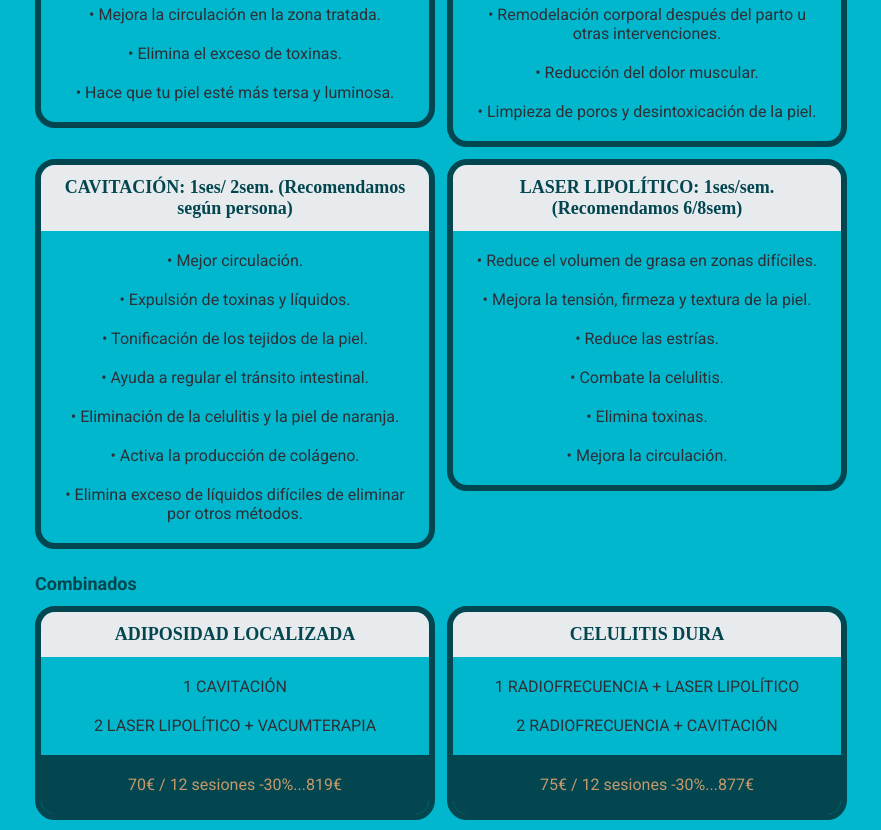
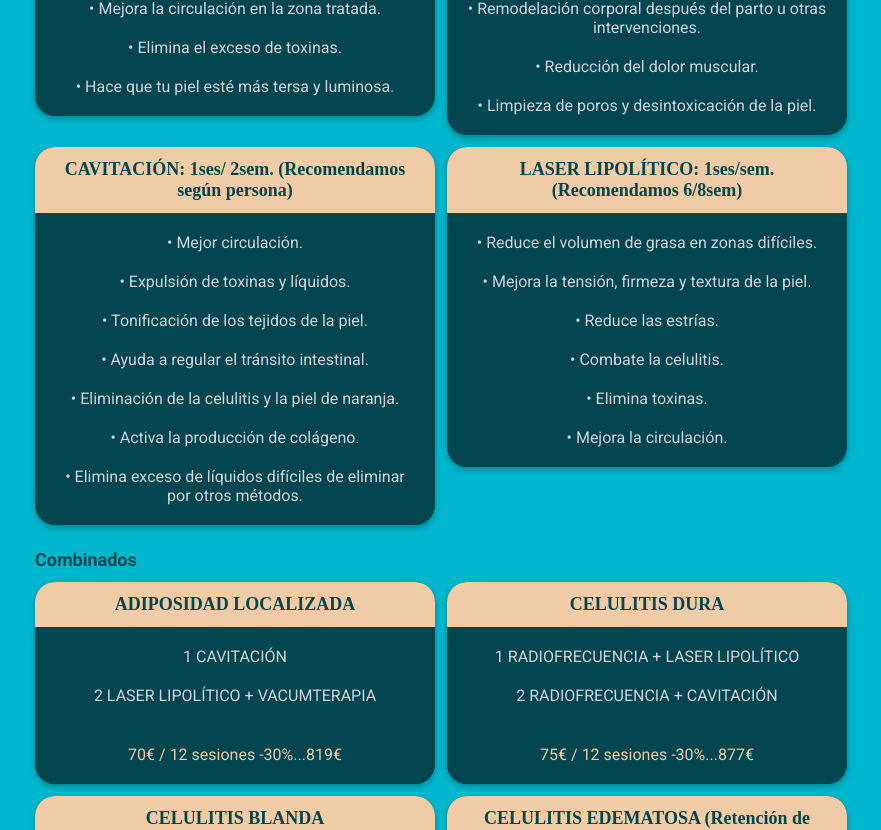
Before and after one commit to Yaalalf/sissi-landing-page, a Next.js app: page /catalogo in a window 1280 px wide. Shown: the part 2916-3746 px from the top of the page, without its empty margins (5-886 px from the left). Built offline with nearby package versions, Linux system fonts and the light colour scheme.

Commit message:
addin color change in catalog

```diff
--- a/src/sections/AppointmentSection/AppointmentSection.tsx
+++ b/src/sections/AppointmentSection/AppointmentSection.tsx
@@ -1,3 +1,4 @@
+import Link from "next/link";
 import "./style/mobile.css";
 
 export default function AppointmentSection() {
@@ -14,6 +15,7 @@ export default function AppointmentSection() {
         </p>
 
         <a href="/#">Agenda una cita</a>
+        <Link href="catalogo"> Ver Catálogo</Link>
 
         <div className="Decoration"></div>
       </div>
--- a/src/sections/CatalogSection/style/mobile.css
+++ b/src/sections/CatalogSection/style/mobile.css
@@ -183,10 +183,12 @@
 
   text-align: center;
 
-  border: 6px solid var(--primary-color-dark);
+  background-color: var(--primary-color-dark);
   border-radius: 20px;
 
   overflow: hidden;
+
+  box-shadow: 0px 3px 6px #00000043;
 }
 .CatalogSection .CombinedList .CombinedItem h6 {
   inline-size: 100%;
@@ -197,7 +199,7 @@
   font-size: 18px;
   font-family: "Times New Roman", Times, serif;
 
-  background-color: #e7ebee;
+  background-color: #efcca6;
 
   color: var(--primary-color-dark);
 }
@@ -205,7 +207,7 @@
   padding-inline: 20px;
   margin-block-end: 20px;
 
-  color: rgb(47, 47, 54);
+  color: rgb(210, 210, 219);
 }
 .CatalogSection .CombinedList .CombinedItem p.Price {
   inline-size: 100%;
@@ -214,7 +216,7 @@
   margin-block-end: 0px;
 
   background-color: var(--primary-color-dark);
-  color: var(--secondary-color);
+  color: #efcca6;
 }
 
 .CatalogSection .CabinaContainer .CombinedList .CombinedItem > p.Price {
```
Also changed, not shown: src/sections/AppointmentSection/style/mobile.css (+9 -3 lines).
